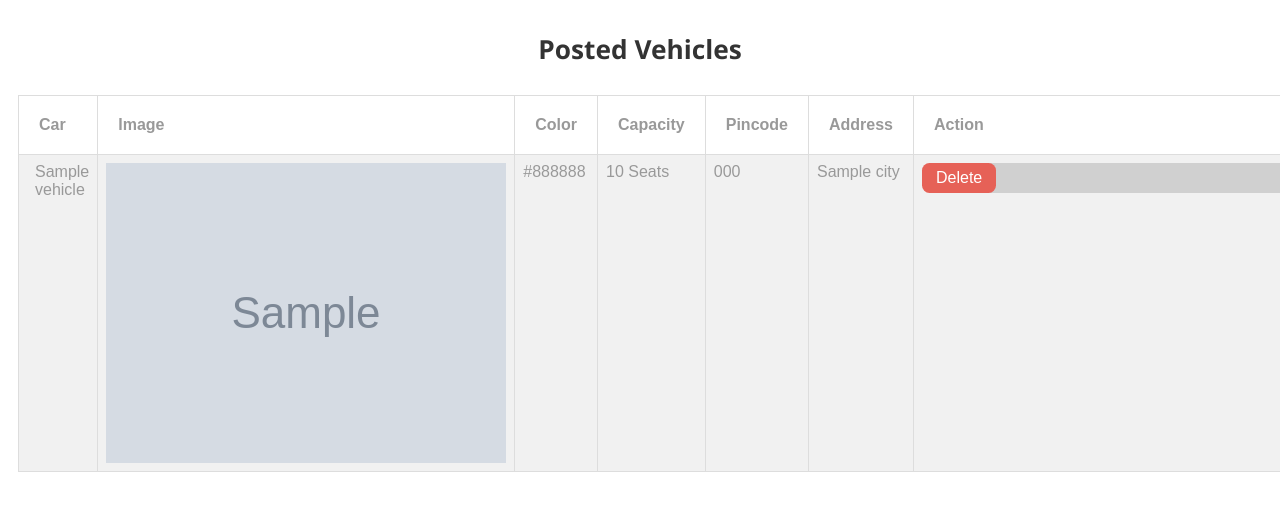
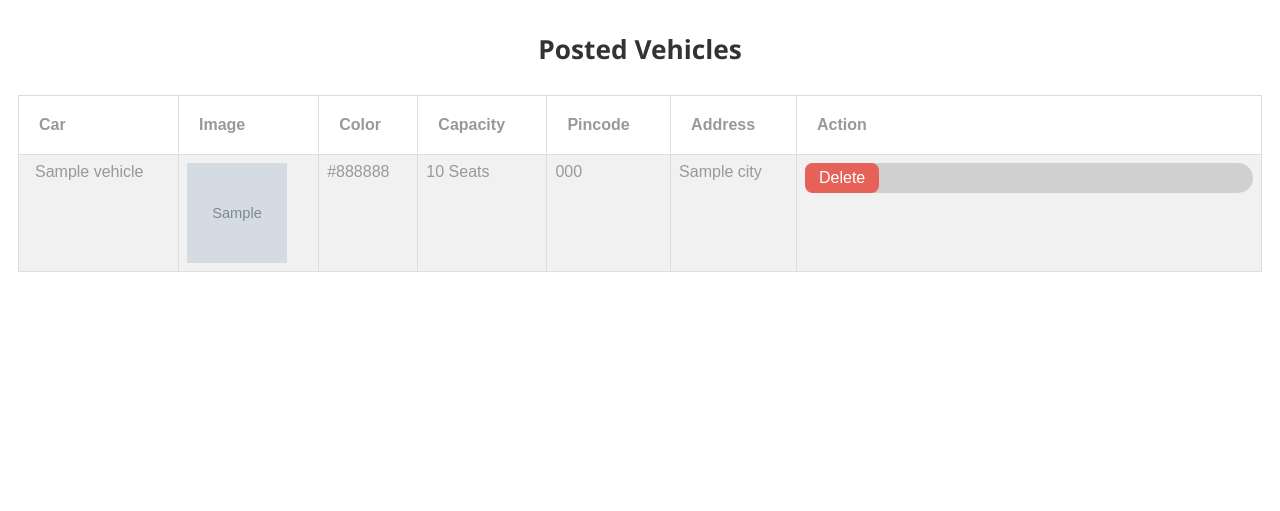
Before and after one commit to mofo98/car_rental, a Django app: template car_rental_system/car_dealer_portal/templates/car_dealer/manage.html in a window 1280 px wide; the page is wider, and only the part inside the window is pictured. Shown: the part 60-571 px from the top of that part. Run offline with Django 3.2, Linux system fonts and the light colour scheme; the template is opened without the code that fills it: most values are stand-ins (such as "Sample title", 1, 10 or a date in 2020); grey boxes marked "Sample" are stand-in pictures; some libraries are stand-ins or nearby versions.

Commit message:
Update manage.html
edited a function

```diff
--- a/car_rental_system/car_dealer_portal/templates/car_dealer/manage.html
+++ b/car_rental_system/car_dealer_portal/templates/car_dealer/manage.html
@@ -14,15 +14,15 @@
     <th style="padding:20;">Address</th>
     <th style="padding:20;">Action</th>
   </tr>
-  {% for vehicle in vehicle_list %}
+  {% for vehicle in vehicles %}
   <tr>
       <td>{{vehicle.car_name}}</td>
-      <td><img src="{{vehicle.car_image}}" alt="{{vehicle.car_name}}"></td>
+      <td><img src="{{vehicle.imageURL}}" alt="{{vehicle.car_name}}" style="height: 100px; width: 100px;"></td>
       <td>{{vehicle.color}}</td>
       <td>{{vehicle.capacity}} Seats</td>
       <td>{{vehicle.area.pincode}}</td>
       <td>{{vehicle.area.city}}</td>
-      <td><form action = "/car_dealer_portal/delete/" method="post">
+      <td style="width: 50px;"><form action = "/car_dealer_portal/delete/" method="post">
         {% csrf_token %}
         <input type="hidden" name="id" value="{{vehicle.id}}">
         <input class="w3-btn w3-red" type="submit" value="Delete">
```
